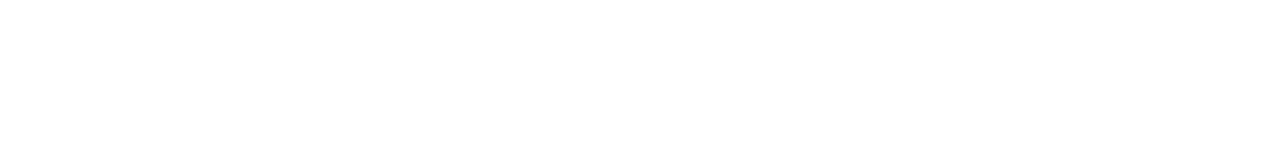
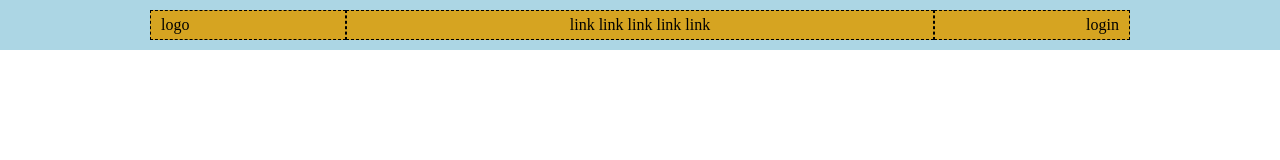
Before and after one commit to MarcoProstamo/htmlcss-struttura-discord, a plain HTML site: page index.html in a window 1280 px wide. Drawn offline with Linux system fonts and the light colour scheme.

Commit message:
Add → Added Header

```diff
--- a/css/style.css
+++ b/css/style.css
@@ -1,11 +1,70 @@
 /* Reset */
 
 * {
-    box-sizing: border-box;
-    margin: 0;
-    padding: 0;
+  box-sizing: border-box;
+  margin: 0;
+  padding: 0;
 }
 
 img {
-    max-width: 100%;
+  max-width: 100%;
 }
+
+/* Utils */
+
+.container {
+  width: 1000px;
+  max-width: 100%;
+  padding: 0 10px;
+  margin: 0 auto;
+}
+
+.container-sm {
+  width: 800px;
+  max-width: 100%;
+  padding: 0 10px;
+  margin: 0 auto;
+}
+
+.col-20 {
+  width: 20%;
+}
+
+.col-60 {
+  width: 60%;
+}
+
+.dashed-border {
+  border: 1px dashed black;
+}
+
+.padding {
+  padding: 5px 10px;
+}
+
+/* Header */
+
+.main-header {
+  background-color: #acd6e4;
+  padding: 10px 0;
+}
+
+.row {
+  background-color: #d6a421;
+  display: flex;
+  justify-content: space-between;
+}
+
+li {
+  display: inline-block;
+}
+
+.links {
+  text-align: center;
+}
+
+.login {
+  text-align: right;
+}
+
+/* Main */
--- a/index.html
+++ b/index.html
@@ -8,5 +8,27 @@
     <link rel="stylesheet" href="./css/style.css" />
   </head>
 
-  <body></body>
+  <body>
+    <header class="main-header">
+      <div class="container">
+        <div class="row">
+          <div class="padding dashed-border col-20">logo</div>
+          <nav class="padding dashed-border col-60">
+            <ul class="links">
+              <li>link</li>
+              <li>link</li>
+              <li>link</li>
+              <li>link</li>
+              <li>link</li>
+            </ul>
+          </nav>
+          <div class="padding login col-20 dashed-border">login</div>
+        </div>
+      </div>
+    </header>
+
+    <main></main>
+
+    <footer></footer>
+  </body>
 </html>
```
